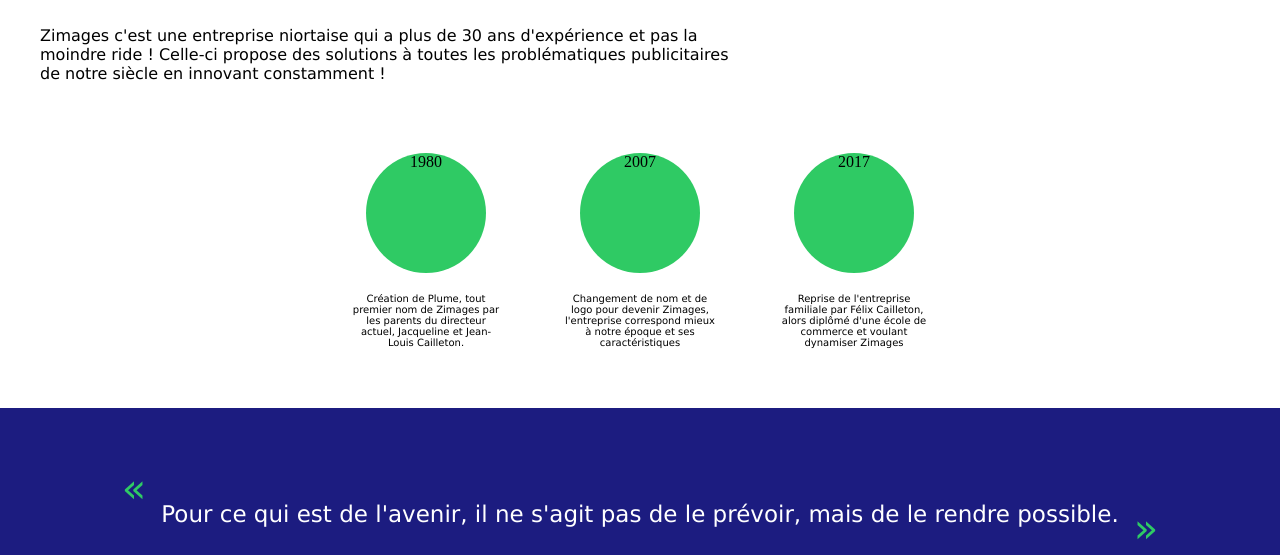
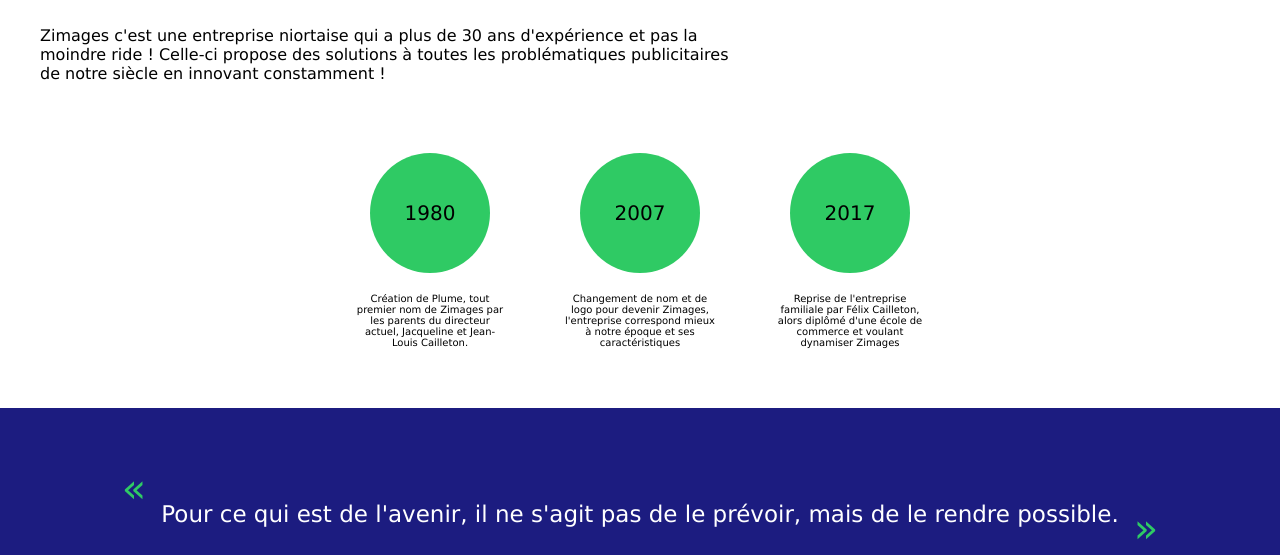
Before and after one commit to Sphax5117/RapportStage, a plain HTML site: page index.html in a window 1280 px wide. Shown: the part 681-1236 px from the top of the page. Drawn offline with Linux system fonts and the light colour scheme.

Commit message:
changed size of burger and recenter dates

```diff
--- a/index.html
+++ b/index.html
@@ -13,7 +13,7 @@
       <nav>
           <a href="#default"><img src="images/index.png" class="logo" alt="logo"></a>
             <div id="mySidenav" class="sidenav">
-              <a id="closeBtn" href="#" class="close">×</a>
+              <a id="closeBtn" class="close">×</a>
               <ul id="menu" class="header-right">
                 <a class="headbutton" href="#histoire">L'histoire</a>
                 <a class="headbutton" href="#metier">Les métiers</a>
--- a/style.css
+++ b/style.css
@@ -224,7 +224,7 @@ nav{
 
     .sidenav {
         height: 100%;
-        width: 250px;
+        width: 200px;
         position: fixed;
         z-index: 1;
         top: 0;
@@ -429,6 +429,10 @@ nav{
     height: auto;
     text-align: center;
     margin: 50px 0;
+    display: flex;
+    justify-content: center;
+    align-items: center;
+    flex-wrap: wrap;
 }
 
 
@@ -446,6 +450,11 @@ nav{
     width: 120px;
     height: 120px;
     margin-left: 15px;
+    display: flex;
+    justify-content: center;
+    align-items: center;
+    font-size: 20px;
+    font-family: Verdana, Geneva, Tahoma, sans-serif;
 }
 
 .description{
```
